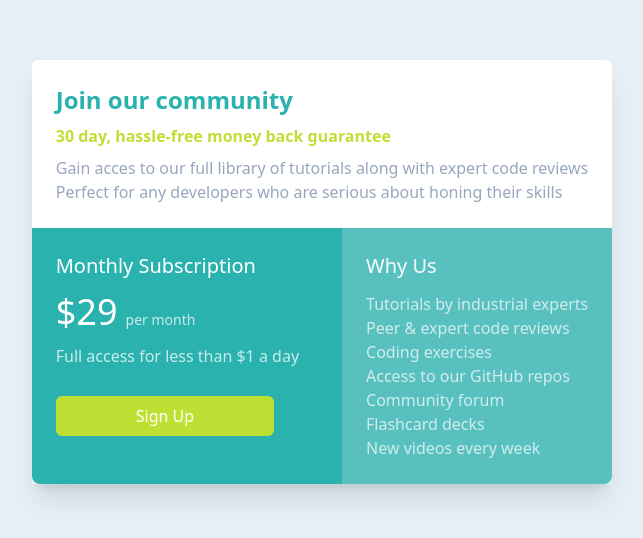
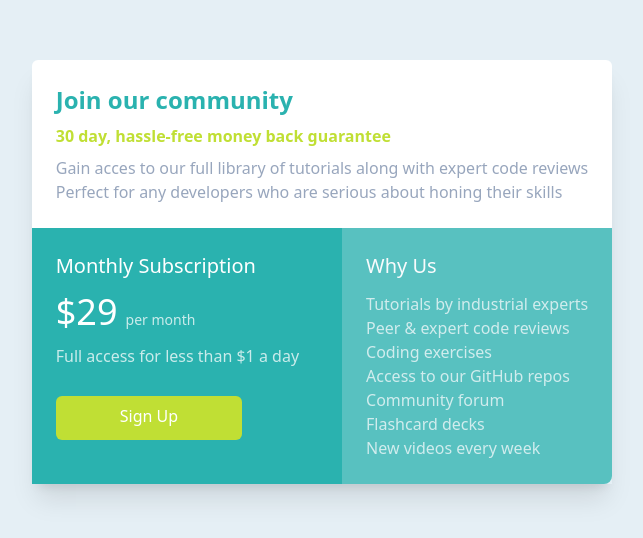
Before and after one commit to susiku/single-price-grid, a website: page index.html in a window 1280 px wide. Shown: the part 128-666 px from the top of the page, without its empty margins (318-961 px from the left). Drawn offline with Linux system fonts and the light colour scheme.

Commit message:
change info

```diff
--- a/index.html
+++ b/index.html
@@ -8,20 +8,20 @@
     <link rel="stylesheet" href="./public/main.css">
 </head>
 <body class="antialiased bg-Light-Gray relative grid min-h-screen  grid-col justify-center overflow-hidden">
-    <section class="relative  grid grid-cols-1  m-auto shadow-xl sm:min-h-fit">
-        <div class="bg-white sm:col-span-2 lg:cols-span-2 pt-6 pb-6 px-6 py-6 rounded-t-md ">
+    <main class="relative  grid grid-cols-1  m-auto shadow-xl sm:min-h-fit">
+        <section class="bg-white sm:col-span-2 lg:cols-span-2 pt-6 pb-6 px-6 py-6 rounded-t-md ">
             <h1 class="text-2xl font-bold text-Cyan mb-2">Join our community</h1>
             <h2 class="text-Bright-Yellow font-bold mb-2">30 day, hassle-free money back guarantee</h2>
             <p class="text-Grayish-Blue">Gain acces to our full library of tutorials along with expert code reviews</p>
             <p class="text-Grayish-Blue">Perfect for any developers who are serious about honing their skills</p>
-        </div>
-        <div class="bg-Cyan text-white pt-6 px-6 rounded-bl-lg sm:grid-cols-1 ">
+        </section>
+        <section class="bg-Cyan text-white pt-6 px-6 lg:rounded-bl-lg sm:rounded-l-none sm:grid-cols-1 ">
             <h1 class="mb-3 text-xl te">Monthly Subscription</h1>
             <h2 class="mb-3 text-4xl">$29<span class="text-sm opacity-75 px-2">per month</span></h2>
             <h2 class="mb-3 opacity-75">Full access for less than $1 a day</h2>
-            <button class="bg-Bright-Yellow px-16 sm:px-20 py-2 rounded-md mt-4">Sign Up</button>
-        </div>
-        <div class="bg-Cyan opacity-75 text-white pt-6 px-6 pb-6 rounded-br-lg sm:grid-cols-1">
+            <button class="bg-Bright-Yellow px-16 sm:mx-auto sm:pb-3 py-2 rounded-md mt-4 hover:bg-Bright-Yellow">Sign Up</button>
+        </section>
+        <section class="bg-Cyan opacity-75 text-white pt-6 px-6 pb-6 rounded-br-lg sm:grid-cols-1">
             <h1 class="text-xl mb-3">Why Us</h1>
             <ul class="opacity-75">
                 <li>Tutorials by industrial experts</li>
@@ -32,7 +32,7 @@
                 <li>Flashcard decks</li>
                 <li>New videos every week</li>
             </ul>
-        </div>
-      </section>
+        </section>
+      </main>
 </body>
 </html>
--- a/tailwind.config.js
+++ b/tailwind.config.js
@@ -4,10 +4,6 @@ module.exports = {
     "./*.html"
   ],
   theme: {
-    screens:{
-      "sm": "375px",
-      "lg":"1440px"
-    },
     extend: {
       colors:{
         "Cyan":"hsl(179deg, 62%, 43%)",
@@ -16,6 +12,10 @@ module.exports = {
         "Grayish-Blue":"hsl(218deg, 22%, 67%)"
       }
     },
+    screens:{
+      "sm": "375px",
+      "lg":"1440px"
+    },
   },
   plugins: [
     require('@tailwindcss/typography'),
```
Also changed, not shown: public/main.css.
